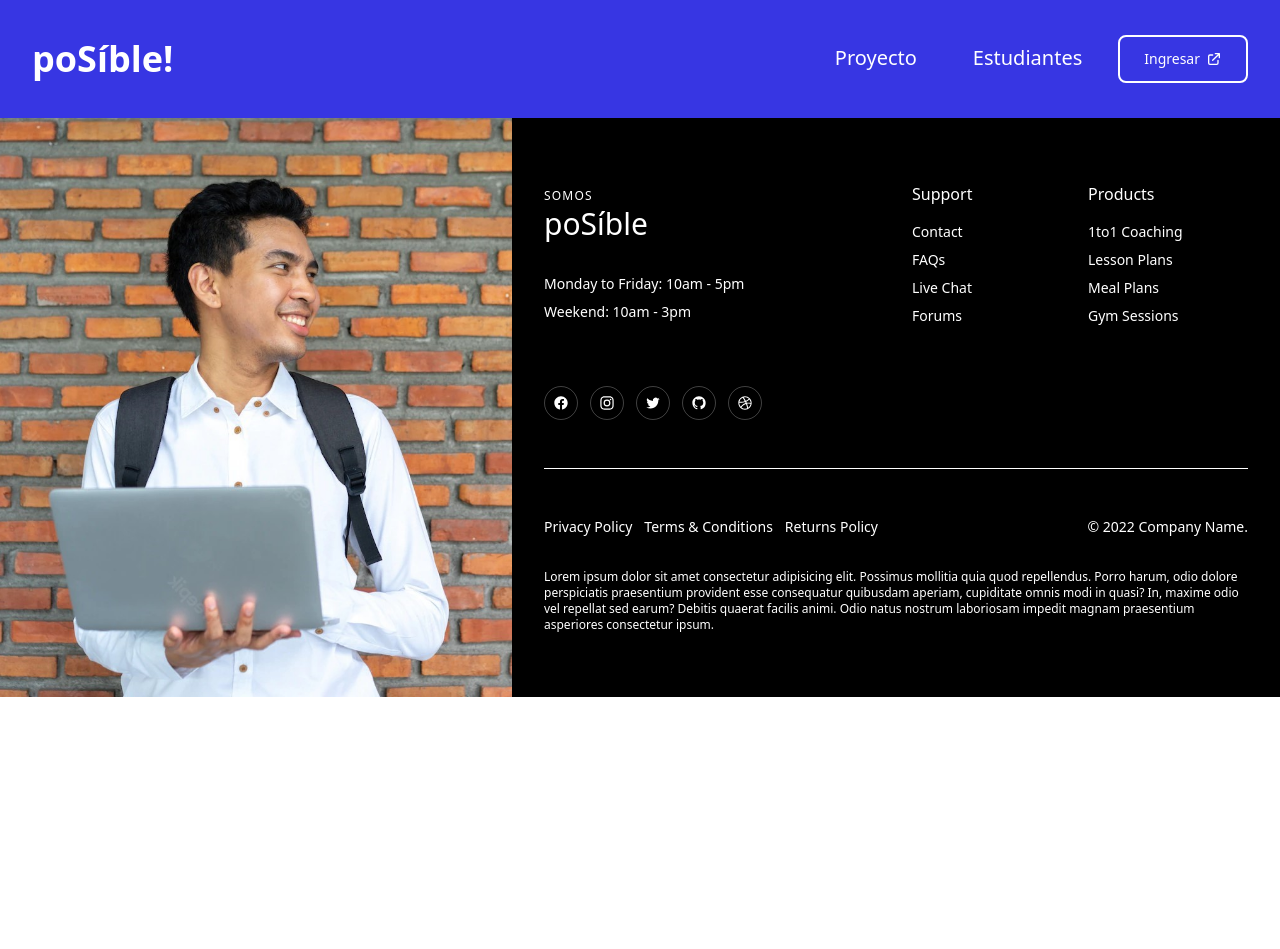
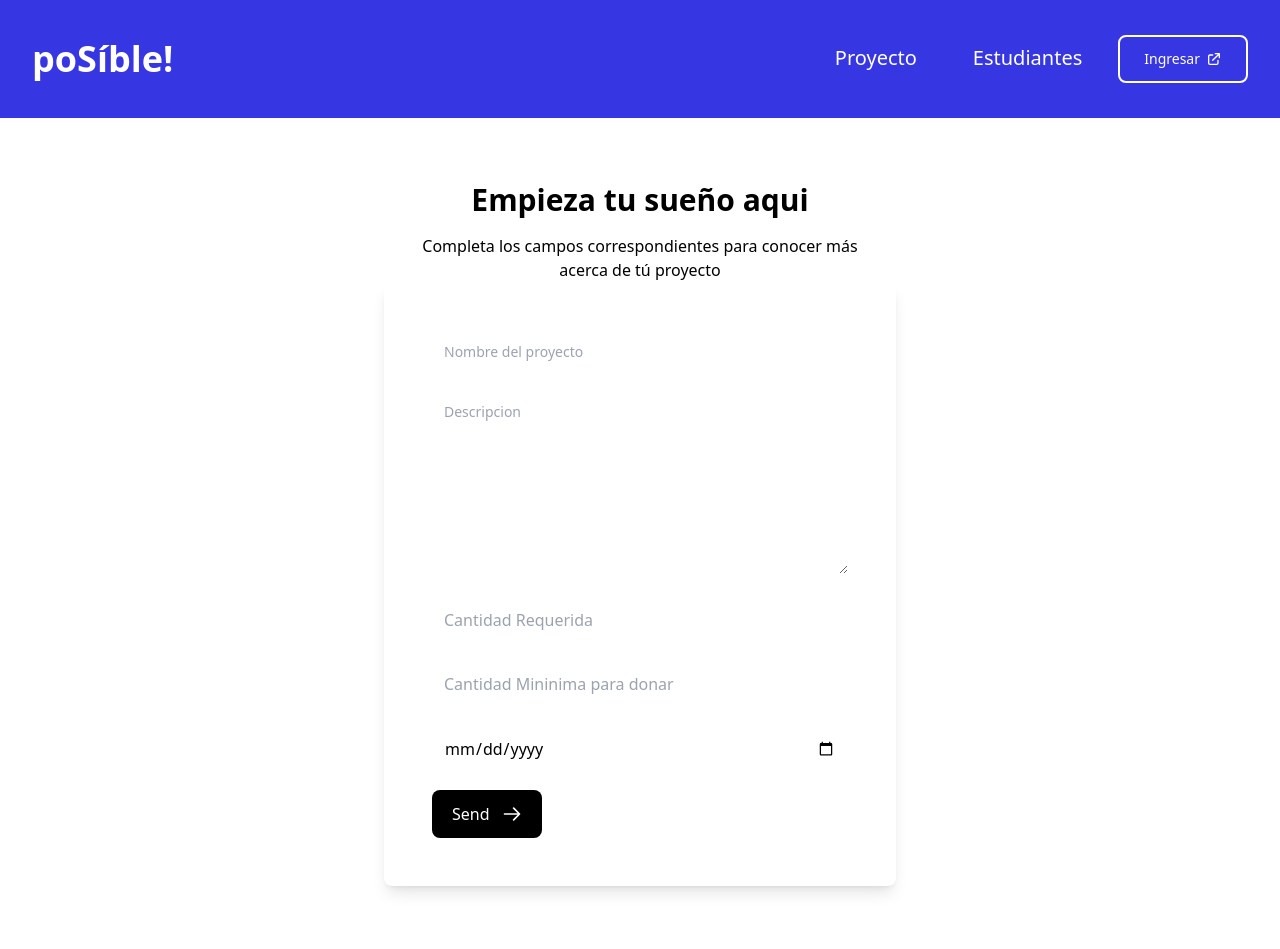
Before and after one commit to ricardoprato/poSIble, a React (Vite) app: page /form in a window 1280 px wide. Shown: the top 949 px of the page. Before the commit the page ends 800 px from the top, so only its background shows below. Built offline with nearby package versions, Linux system fonts and the light colour scheme.

Commit message:
ADD: form styles

```diff
--- a/src/App.jsx
+++ b/src/App.jsx
@@ -3,6 +3,8 @@ import { Header } from './containers/Header'
 import { Home } from './pages/Home'
 import { Footer } from './components/Footer'
 import { Student } from './pages/Student'
+
+import { Form } from './components/Form'
 
 function App() {
 
@@ -13,6 +15,7 @@ function App() {
         <Routes>
           <Route exact path='/' element={<Home />} />
           <Route exact path='/estudiantes' element={<Student />} />
+          <Route exact path='/form' element={<Form />} />
         </Routes>
         <Footer />
       </BrowserRouter>
--- /dev/null
+++ b/src/components/Form/index.jsx
@@ -0,0 +1,66 @@
+import React from 'react'
+
+export const Form = () => {
+  return (
+    <div class="px-4 py-16 mx-auto max-w-screen-xl sm:px-6 lg:px-8">
+      <div class="max-w-lg mx-auto">
+        <h1 class="text-2xl font-bold text-center text-indigo-600 sm:text-3xl">Empieza tu sueño aqui</h1>
+
+        <p class="max-w-md mx-auto mt-4 text-center text-gray-500">
+          Completa los campos correspondientes para conocer más acerca de tú proyecto
+        </p>
+
+        <div class="p-8 bg-white rounded-lg shadow-lg lg:p-12 lg:col-span-3">
+
+        <form action="" class="space-y-4">
+          <div>
+            <label class="sr-only" for="name">Name</label>
+            <input class="w-full p-3 text-sm border-gray-200 rounded-lg" placeholder="Nombre del proyecto" type="text" id="name" />
+          </div>
+
+          <div>
+            <label class="sr-only" for="message">Descripcion del proyecto</label>
+            <textarea
+              class="w-full p-3 text-sm border-gray-200 rounded-lg"
+              placeholder="Descripcion"
+              rows="8"
+              id="message"
+            ></textarea>
+          </div>
+
+          <div>
+            <input type="number" name="Cantidad" id="" aria-label='' placeholder='Cantidad Requerida' class='w-full p-3 border-gray-200 rounded-lg'/>
+          </div>
+
+          <div>
+            <input type="number" name="Cantidad" id="" aria-label='' placeholder='Cantidad Mininima para donar' class='w-full p-3 border-gray-200 rounded-lg'/>
+          </div>
+
+          <div>
+            <input type="date" name="" id="" aria-label='' class='w-full p-3 border-gray-200 rounded-lg'/>
+          </div>
+
+          <div class="mt-4">
+            <button
+              type="submit"
+              class="inline-flex items-center justify-center w-full px-5 py-3 text-white bg-black rounded-lg sm:w-auto"
+            >
+              <span class="font-medium"> Send </span>
+
+              <svg
+                xmlns="http://www.w3.org/2000/svg"
+                class="w-5 h-5 ml-3"
+                fill="none"
+                viewBox="0 0 24 24"
+                stroke="currentColor"
+              >
+                <path stroke-linecap="round" stroke-linejoin="round" stroke-width="2" d="M14 5l7 7m0 0l-7 7m7-7H3" />
+              </svg>
+            </button>
+          </div>
+        </form>
+      </div>
+      </div>
+    </div>
+  )
+}
```
